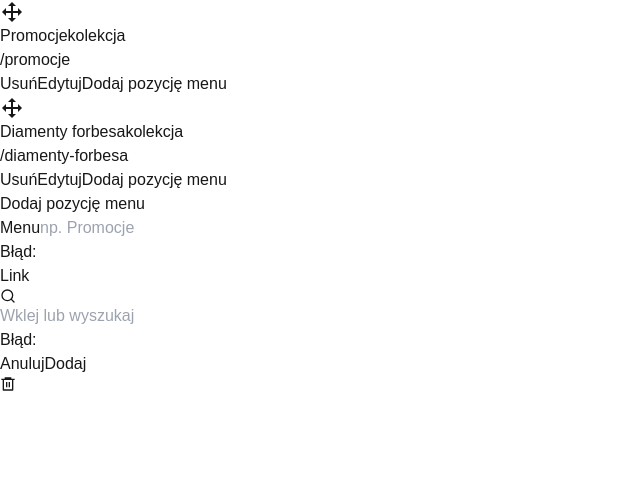
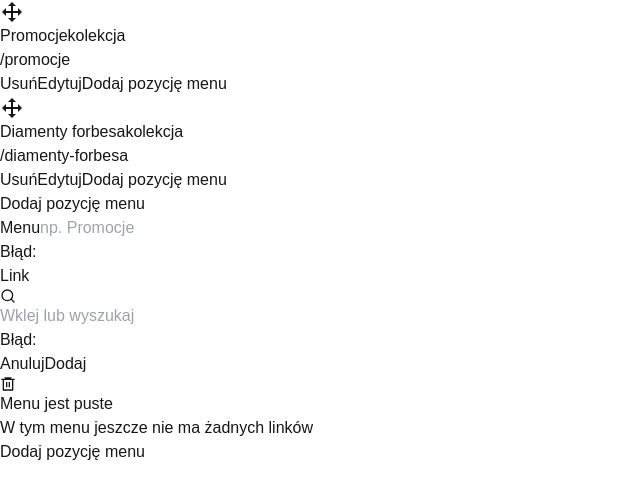
Before and after one commit to SebastianJedrak/droplo-recruitment-task, a Next.js app: page / in a window 1280 px wide. Shown: the top 498 px of the page, without its empty margins (0-640 px from the left). Built offline with nearby package versions, Linux system fonts and the light colour scheme.

Commit message:
feat(add-menu-item): prepared AddMenuItem component, refactored Card

```diff
--- a/src/app/page.tsx
+++ b/src/app/page.tsx
@@ -1,9 +1,11 @@
 import MenuCard from "@/components/MenuCard";
 import EditMenuItem from "@/components/EditMenuItem";
+import AddMenuItem from "@/components/AddMenuItem";
 
 export default function Home() {
   return <div className="space-y-8">
     <MenuCard />
     <EditMenuItem />
+    <AddMenuItem />
   </div>;
 }
--- /dev/null
+++ b/src/components/AddMenuItem.tsx
@@ -0,0 +1,20 @@
+import React from "react";
+import Card from "./UI/Card";
+import Button from "./UI/Button";
+
+const AddMenuItem: React.FC = () => {
+  return (
+    <Card backgroundColor="gray">
+      <div className="flex flex-col items-center py-6">
+        <div className="mb-8">
+          <h3 className="mb-2 text-center font-bold">Menu jest puste</h3>
+          <span>W tym menu jeszcze nie ma żadnych linków</span>
+        </div>
+
+        <Button title="Dodaj pozycję menu" type="button" />
+      </div>
+    </Card>
+  );
+};
+
+export default AddMenuItem;
--- a/src/components/EditMenuItem.tsx
+++ b/src/components/EditMenuItem.tsx
@@ -10,8 +10,8 @@ import { FiSearch } from "react-icons/fi";
 import { RiDeleteBin6Line } from "react-icons/ri";
 
 const schema = z.object({
-  menu: z.string().min(1, "Menu is required"),
-  link: z.string().min(1, "Link is required"),
+  menu: z.string().min(1, "Menu jest wymagane"),
+  link: z.string().min(1, "Link jest wymagany"),
 });
 
 type FormFields = z.infer<typeof schema>;
@@ -28,7 +28,7 @@ const EditMenuItem: React.FC = () => {
   };
 
   return (
-    <Card>
+    <Card backgroundColor="white">
       <div className="flex">
         <form
           onSubmit={handleSubmit(onSubmit)}
--- a/src/components/MenuCard.tsx
+++ b/src/components/MenuCard.tsx
@@ -17,7 +17,7 @@ const MenuCard: React.FC = () => {
     },
   ];
   return (
-    <Card>
+    <Card backgroundColor="white">
       <ul>
         {menuList.map((item) => (
           <MenuItem key={item.id} title={item.title} link={item.link} />
--- a/src/components/UI/Card.tsx
+++ b/src/components/UI/Card.tsx
@@ -2,10 +2,20 @@ import React from "react";
 
 interface CardProps {
   children: React.ReactNode;
+  backgroundColor: string;
 }
 
-const Card: React.FC<CardProps> = ({ children }) => {
-  return <div className="rounded-lg border-2 border-gray-300">{children}</div>;
+const Card: React.FC<CardProps> = ({ backgroundColor, children }) => {
+  return (
+    <div
+      className={`
+      ${backgroundColor === "white" && "bg-white"}
+      ${backgroundColor === "gray" && "bg-gray-100"}
+      rounded-lg border-2 border-gray-300 background-black`}
+    >
+      {children}
+    </div>
+  );
 };
 
 export default Card;
```
